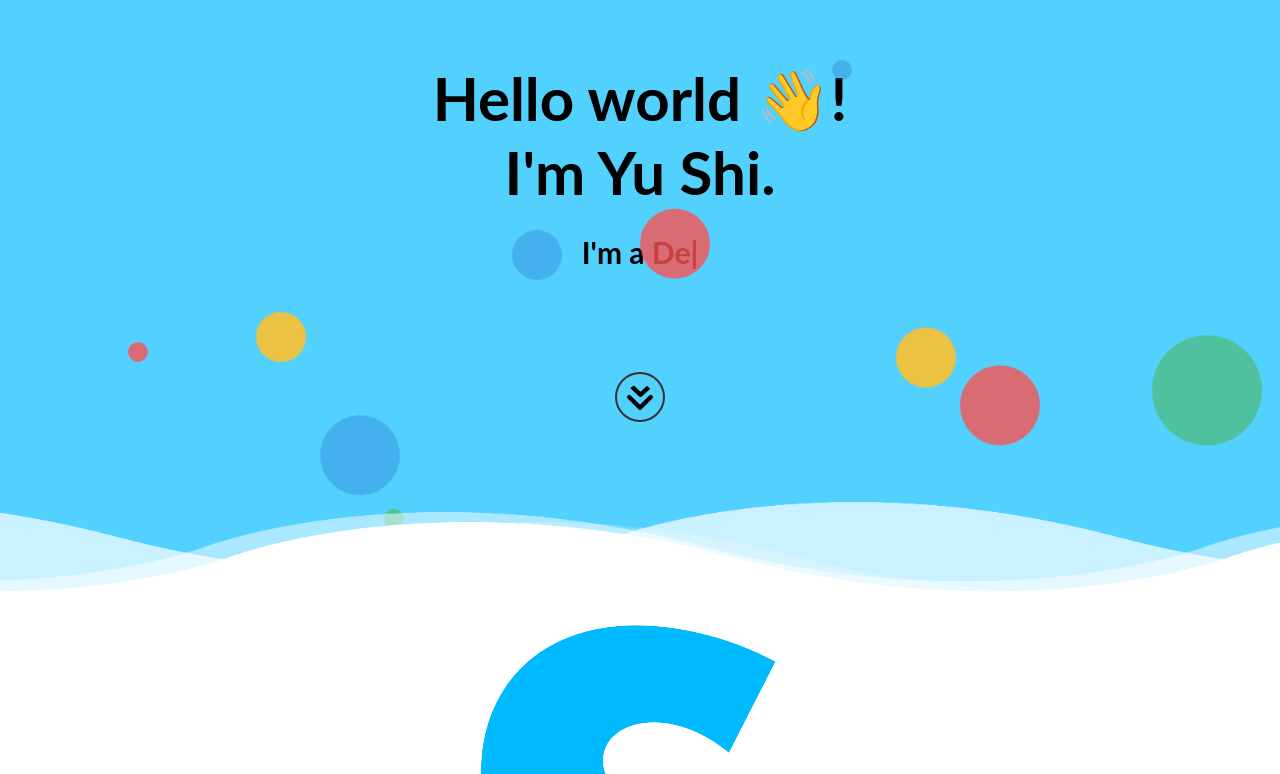
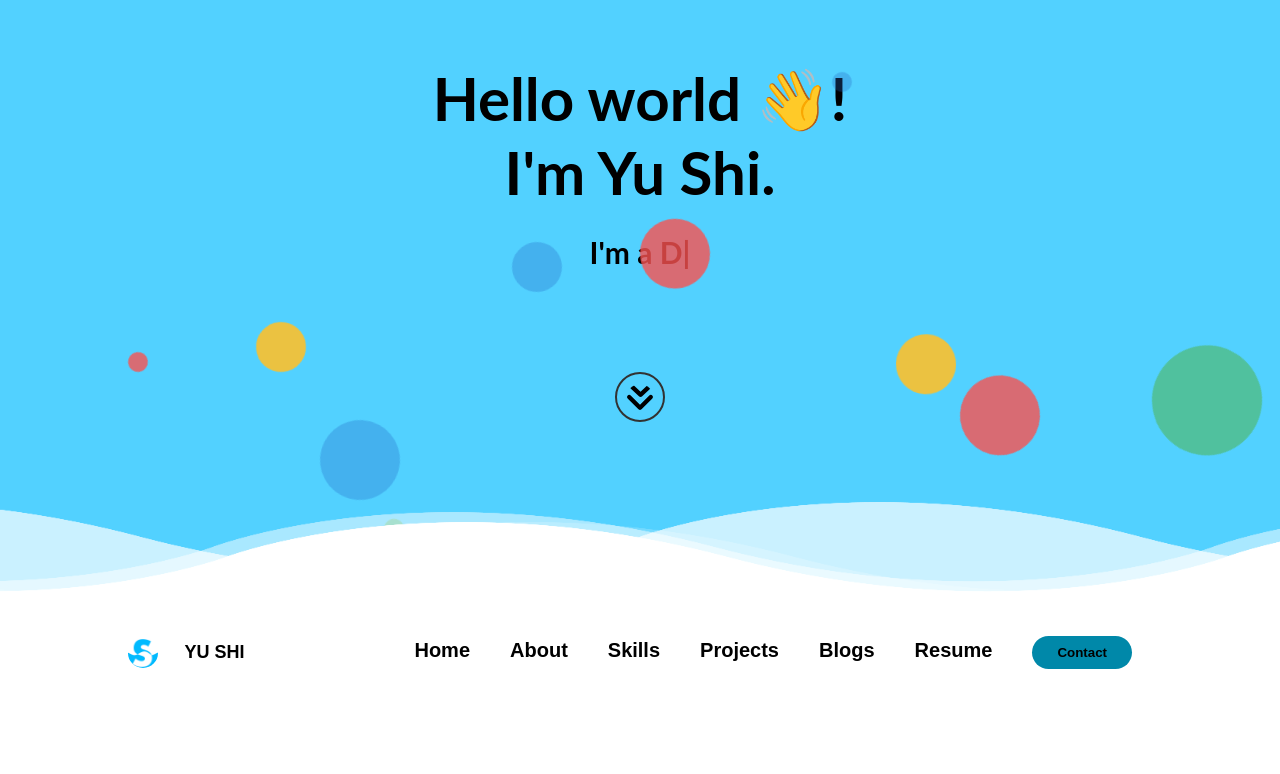
Before and after one commit to yushi1007/portfolio-website, a React (Create React App) app: page / in a window 1280 px wide. Shown: the part 178-952 px from the top of the page. Built offline with nearby package versions, Linux system fonts and the light colour scheme; no server answers.

Commit message:
working on navbar:

```diff
--- a/src/containers/Navbar.jsx
+++ b/src/containers/Navbar.jsx
@@ -7,15 +7,16 @@ const Navbar = () => {
     return(
         <div id="navbar" className="navbar">
             <img src={Logo} alt="logo"/>
+            <h3>YU SHI</h3>
             <div className="nav">
-                <ul>
+                <ul className="navlink">
                     <li><Link to="home" activeClass="active" spy={true} smooth={true} duration={700}>Home</Link></li>
                     <li><Link to="about" activeClass="active" spy={true} smooth={true} duration={700}>About</Link></li>
                     <li><Link to="skills" activeClass="active" spy={true} smooth={true} duration={700}>Skills</Link></li>
                     <li><Link to="projects" activeClass="active" spy={true} smooth={true} duration={700}>Projects</Link></li>
                     <li><Link to="blogs" activeClass="active" spy={true} smooth={true} duration={700}>Blogs</Link></li>
-                    <li><Link to="contact" activeClass="active" spy={true} smooth={true} duration={700}>Contact</Link></li>
-                    <li><a href={Resume} target="_blank" rel="noreferrer">View Resume</a></li>
+                    <li><a href={Resume} target="_blank" rel="noreferrer">Resume</a></li>
+                    <li><Link to="contact" activeClass="active" spy={true} smooth={true} duration={700}><button className="contact-btn">Contact</button></Link></li>
                 </ul>
             </div>
         </div>
--- a/src/styles/App.css
+++ b/src/styles/App.css
@@ -16,6 +16,68 @@ body::-webkit-scrollbar {
 
 .App {
   text-align: center;
+}
+
+/* ----------------------------------------------- */
+/* NAVBAR */
+/* ----------------------------------------------- */
+.navbar {
+  font-family: Arial, Helvetica, sans-serif;
+  font-weight: bold;
+  color: #000;
+  text-decoration: none;
+  display: flex;
+  justify-content: flex-end;
+  align-items: center;
+  padding: 30px 10%;
+}
+
+.navbar img {
+  width: 30px;
+  height: 30px;
+  border-radius: 50%;
+  margin-right: auto;
+}
+
+.navbar h3{
+  cursor: pointer;
+  margin-right: 150px;
+  font-size: large;
+}
+
+.navlink {
+  list-style: none;
+}
+
+.navlink li {
+  display: inline-block;
+  padding: 0px 20px;
+}
+
+.navlink li a {
+  transition: all 0.3s ease 0s;
+  text-decoration: none;
+  color: #000;
+  cursor: pointer;
+}
+
+.navlink li a:hover {
+  color: #0088a9;
+}
+
+.contact-btn {
+  font-family: Arial, Helvetica, sans-serif;
+  font-weight: bold;
+  padding: 9px 25px;
+  background-color: rgba(0,136,169,1);
+  border: none;
+  border-radius: 50px;
+  cursor: pointer;
+  transition: all 0.3s ease 0s;
+}
+
+.contact-btn:hover{
+  background-color: rgba(0, 136,169, 0.8);
 }
 
 /* ----------------------------------------------- */
@@ -189,13 +251,13 @@ section .wave.wave4 {
   transition: transform .2s;
 }
 
-ul li a .fab {
+.iconlist li a .fab {
   line-height: 80px;
   font-size: 40px;
   transition: .5s;
 }
 
-ul li a {
+.iconlist li a {
   position: relative;
   display: block;
   width: 80px;
@@ -207,7 +269,7 @@ ul li a {
   box-shadow: -20px 20px 10px rgba(0,0,0,.5);
 }
 
-ul li a::before {
+.iconlist li a::before {
   content: '';
   position: absolute;
   top: 10px;
@@ -219,7 +281,7 @@ ul li a::before {
   transform: rotate(0deg) skewY(-45deg);
 }
 
-ul li a::after {
+.iconlist li a::after {
   content: '';
   position: absolute;
   bottom: -20px;
@@ -231,76 +293,76 @@ ul li a::after {
   transform: rotate(0deg) skewX(-45deg);
 }
 
-ul li a:hover {
+.iconlist li a:hover {
   transform: perspective(1000px) rotate(-30px) skew(25deg) translate(20px, -20px);
   box-shadow: -50px 50px 50px rgba(0,0,0,.5);
 }
 
-ul li:nth-child(1) a .fab {
+.iconlist li:nth-child(1) a .fab {
   color: #0072b1;
 }
 
-ul li:nth-child(2) a .fab {
+.iconlist li:nth-child(2) a .fab {
   color: #DD2A7B;
 }
 
-ul li:nth-child(3) a .fab {
+.iconlist li:nth-child(3) a .fab {
   color: #333;
 }
 
-ul li:nth-child(4) a .fab {
+.iconlist li:nth-child(4) a .fab {
   color: #333;
 }
 
-ul li a:hover .fab {
+.iconlist li a:hover .fab {
   color: #fff;
 }
 
-ul li:nth-child(1) a:hover {
+.iconlist li:nth-child(1) a:hover {
   background: #00acee;
 }
 
-ul li:nth-child(2) a:hover {
+.iconlist li:nth-child(2) a:hover {
   background: #DD2A7B;
 }
 
-ul li:nth-child(3) a:hover {
+.iconlist li:nth-child(3) a:hover {
   background: #333;
 }
 
-ul li:nth-child(4) a:hover {
+.iconlist li:nth-child(4) a:hover {
   background: #333;
 }
 
-ul li:nth-child(1) a:hover::before {
+.iconlist li:nth-child(1) a:hover::before {
   background: #2e92b9;
 }
 
-ul li:nth-child(2) a:hover::before {
+.iconlist li:nth-child(2) a:hover::before {
   background: #751540;
 }
 
-ul li:nth-child(3) a:hover::before {
+.iconlist li:nth-child(3) a:hover::before {
   background: #202020;
 }
 
-ul li:nth-child(4) a:hover::before {
+.iconlist li:nth-child(4) a:hover::before {
   background: #202020;
 }
 
-ul li:nth-child(1) a:hover::after {
+.iconlist li:nth-child(1) a:hover::after {
   background: #5fc2e8;
 }
 
-ul li:nth-child(2) a:hover::after {
+.iconlist li:nth-child(2) a:hover::after {
   background: #d95490;
 }
 
-ul li:nth-child(3) a:hover::after {
+.iconlist li:nth-child(3) a:hover::after {
   background: #494949;
 }
 
-ul li:nth-child(4) a:hover::after {
+.iconlist li:nth-child(4) a:hover::after {
   background: #494949;
 }
 
```
